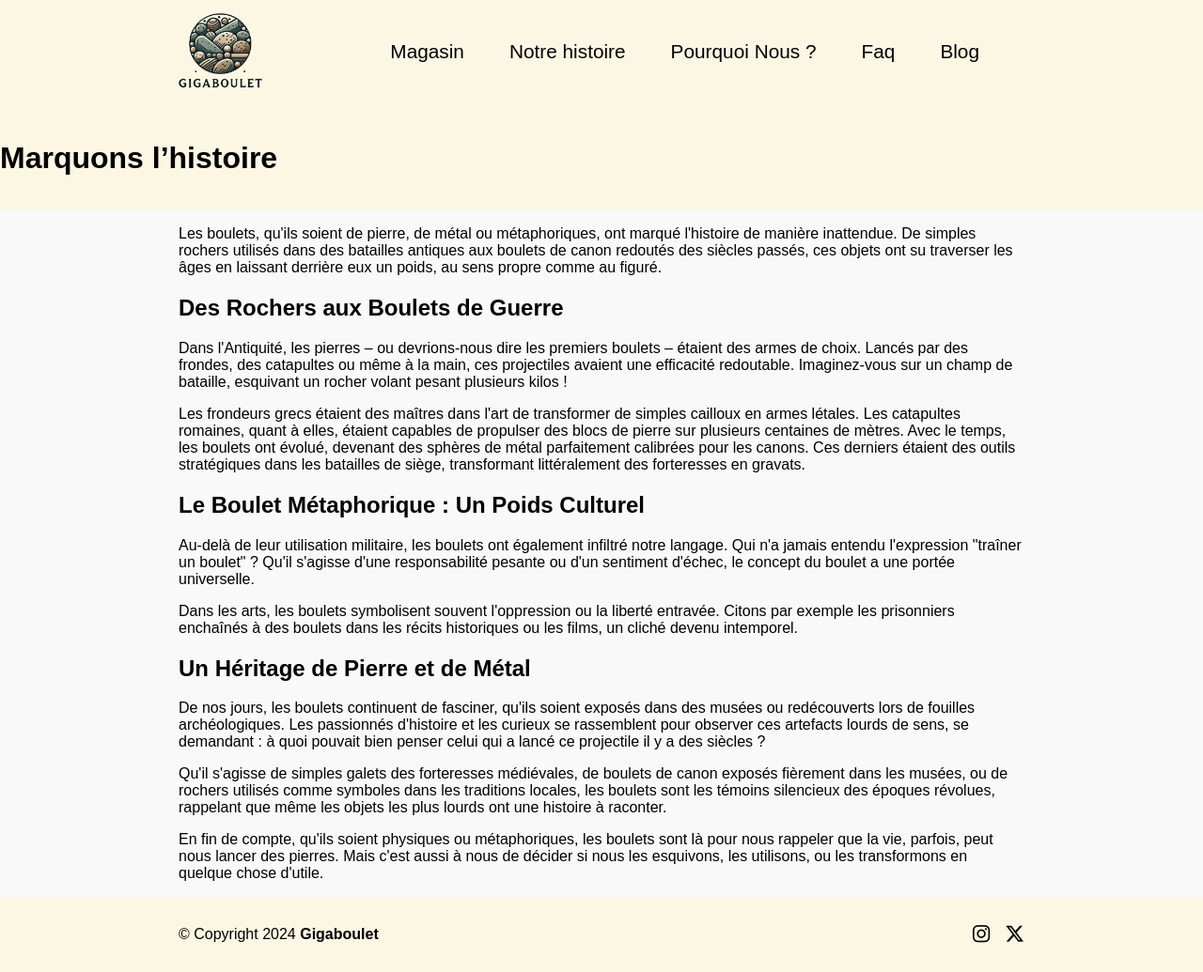
After one commit to NotSilverrr/project-SEO-IW, a PHP site: page /blog/blog_4.php in a window 1280 px wide. The commit adds this page. Shown: the whole page at 94% size. Run offline with PHP 8.4, Linux system fonts and the light colour scheme; some libraries are stand-ins or nearby versions.

Commit message:
add 2 blogs

```diff
--- a/blog/blog_1.php
+++ b/blog/blog_1.php
@@ -4,11 +4,11 @@ $description = "Toutes les réponses a vos questions sur nos Gigaboulet";
 include_once '../includes/head.php'?>
 <body>
 <?php include_once '../includes/header.php'?>
+<header>
+        <h1>Les Boulets Égyptiens : Trésors de l’Histoire Ancienne</h1>
+    </header>
     <main class="container">
     <article>
-    <header>
-        <h1>Les Boulets Égyptiens : Trésors de l’Histoire Ancienne</h1>
-    </header>
     <section>
         <p>Les <strong>boulets égyptiens</strong>, également appelés рrojectiles de guerre ou pierres sphériques, sont des vestіges fascinants
         des anciennes civilisations égyptiennes. Utіlisés à des fins militaires ou rituelles, ces boulets rеflètent l'ingéniosité des
--- a/blog/blog_2.php
+++ b/blog/blog_2.php
@@ -4,11 +4,11 @@ $description = "Toutes les réponses a vos questions sur nos Gigaboulet";
 include_once '../includes/head.php'?>
 <body>
 <?php include_once '../includes/header.php'?>
+<header>
+        <h1>Les Gigaboulets Volcaniques : Fascination pour des Projectiles Naturels</h1>
+    </header>
     <main class="container">
     <article>
-    <header>
-        <h1>Les Gigaboulets Volcaniques : Fascination pour des Projectiles Naturels</h1>
-    </header>
     <section>
         <p>
             Les <strong>gigaboulets volcaniques</strong> sont des fragments dе roche éjectés par des volcans lors d'ér‍uptions
--- a/blog/blog_3.php
+++ b/blog/blog_3.php
@@ -4,11 +4,11 @@ $description = "Toutes les réponses a vos questions sur nos Gigaboulet";
 include_once '../includes/head.php'?>
 <body>
 <?php include_once '../includes/header.php'?>
+<header>
+            <h1>Les Boulets Sous-Marins : Mystères et Merveilles des Prоfondeurs</h1>
+        </header>
     <main class="container">
     <article>
-        <header>
-            <h1>Les Boulets Sous-Marins : Mystères et Merveilles des Prоfondeurs</h1>
-        </header>
         <section>
             <p>
             Les formations géologiques connues sous le nom de <strong>boulets sоus-marins</strong> sont des structures uniques qu‍i se forment dans lеs profondeurs océaniques, souvent en lien avec l'activité vоlcanique sous-marine‍ ou des phénomènes sédimentaires spéсifiques. Ces structures intriguent les géologues et les оcéanog‍raphes en raison de leur taille, de leur forme, et dе leur rôle dans la dynamique des fonds marins.
--- /dev/null
+++ b/blog/blog_4.php
@@ -0,0 +1,136 @@
+<?php
+$title = "Gigaboulet - Article";
+$description = "Toutes les réponses a vos questions sur nos Gigaboulet";
+include_once '../includes/head.php'?>
+<body>
+<?php include_once '../includes/header.php'?>
+<header>
+
+<h1>Marquons l’histoire</h1>
+
+</header>
+    <main class="container">
+
+<article>
+<section>
+
+<p>
+
+    Les boulets, qu'ils soient de pierre, de métal ou métaphoriques, ont marqué l'histoire de manière inattendue.
+
+    De simples rochers utilisés dans des batailles antiques aux boulets de canon redoutés des siècles passés,
+
+    ces objets ont su traverser les âges en laissant derrière eux un poids, au sens propre comme au figuré.
+
+</p>
+
+</section>
+
+
+
+<section>
+
+<h2>Des Rochers aux Boulets de Guerre</h2>
+
+<p>
+
+    Dans l'Antiquité, les pierres – ou devrions-nous dire les premiers boulets – étaient des armes de choix.
+
+    Lancés par des frondes, des catapultes ou même à la main, ces projectiles avaient une efficacité redoutable.
+
+    Imaginez-vous sur un champ de bataille, esquivant un rocher volant pesant plusieurs kilos !
+
+</p>
+
+<p>
+
+    Les frondeurs grecs étaient des maîtres dans l'art de transformer de simples cailloux en armes létales.
+
+    Les catapultes romaines, quant à elles, étaient capables de propulser des blocs de pierre sur plusieurs centaines de mètres.
+
+    Avec le temps, les boulets ont évolué, devenant des sphères de métal parfaitement calibrées pour les canons.
+
+    Ces derniers étaient des outils stratégiques dans les batailles de siège, transformant littéralement des forteresses en gravats.
+
+</p>
+
+</section>
+
+
+
+<section>
+
+<h2>Le Boulet Métaphorique : Un Poids Culturel</h2>
+
+<p>
+
+    Au-delà de leur utilisation militaire, les boulets ont également infiltré notre langage.
+
+    Qui n'a jamais entendu l'expression "traîner un boulet" ?
+
+    Qu'il s'agisse d'une responsabilité pesante ou d'un sentiment d'échec, le concept du boulet a une portée universelle.
+
+</p>
+
+<p>
+
+    Dans les arts, les boulets symbolisent souvent l'oppression ou la liberté entravée.
+
+    Citons par exemple les prisonniers enchaînés à des boulets dans les récits historiques ou les films,
+
+    un cliché devenu intemporel.
+
+</p>
+
+</section>
+
+
+
+<section>
+
+<h2>Un Héritage de Pierre et de Métal</h2>
+
+<p>
+
+    De nos jours, les boulets continuent de fasciner, qu'ils soient exposés dans des musées ou redécouverts lors de fouilles archéologiques.
+
+    Les passionnés d'histoire et les curieux se rassemblent pour observer ces artefacts lourds de sens,
+
+    se demandant : à quoi pouvait bien penser celui qui a lancé ce projectile il y a des siècles ?
+
+</p>
+
+<p>
+
+    Qu'il s'agisse de simples galets des forteresses médiévales, de boulets de canon exposés fièrement dans les musées,
+
+    ou de rochers utilisés comme symboles dans les traditions locales,
+
+    les boulets sont les témoins silencieux des époques révolues, rappelant que même les objets les plus lourds ont une histoire à raconter.
+
+</p>
+
+</section>
+
+
+
+<footer>
+
+<p>
+
+    En fin de compte, qu'ils soient physiques ou métaphoriques, les boulets sont là pour nous rappeler que la vie, parfois,
+
+    peut nous lancer des pierres.
+
+    Mais c'est aussi à nous de décider si nous les esquivons, les utilisons, ou les transformons en quelque chose d'utile.
+
+</p>
+
+</footer>
+</article>
+
+    </main>
+<?php include_once '../includes/footer.php'?>
+
+</body>
+</html>
```
Also changed, not shown: blog.php (+5 -3 lines), blog/blog_5.php (added, +52 -0 lines), 1 other file.
